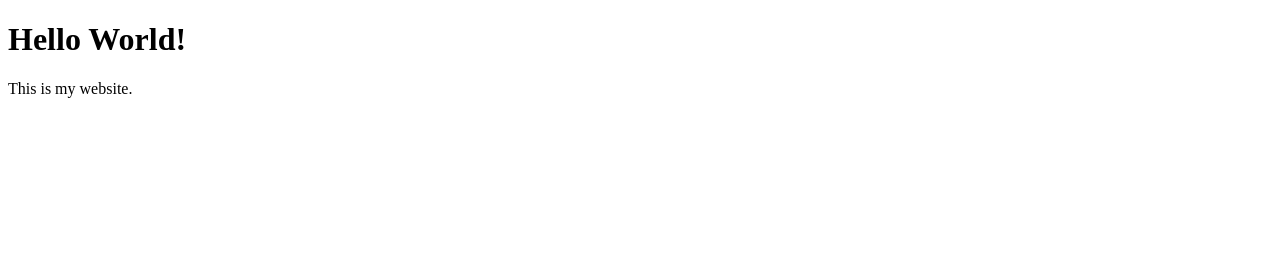
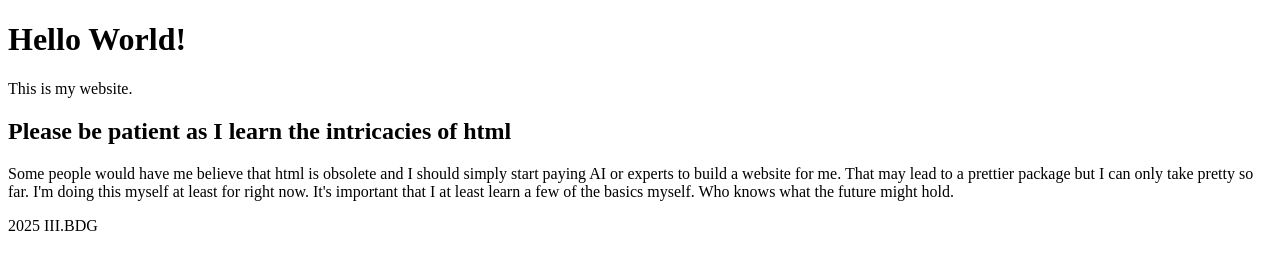
Before and after one commit to bobbygray3/my-new-website, a plain HTML site: page index.html in a window 1280 px wide. Drawn offline with Linux system fonts and the light colour scheme.

Commit message:
Update index.html

```diff
--- a/index.html
+++ b/index.html
@@ -6,5 +6,12 @@
   <body>
     <h1>Hello World!</h1>
     <p>This is my website.</p>
-  </body>
+    <h2>Please be patient as I learn the intricacies of html</h2>
+    <p>Some people would have me believe that html is obsolete and I should simply
+       start paying AI or experts to build a website for me.  That may lead to a prettier package
+      but I can only take pretty so far.  I'm doing this myself at least for right now. It's important
+      that I at least learn a few of the basics myself.  Who knows what the future might hold.</p>
+    </body>
+
+      <footer> 2025 III.BDG</footer>
 </html>
```
